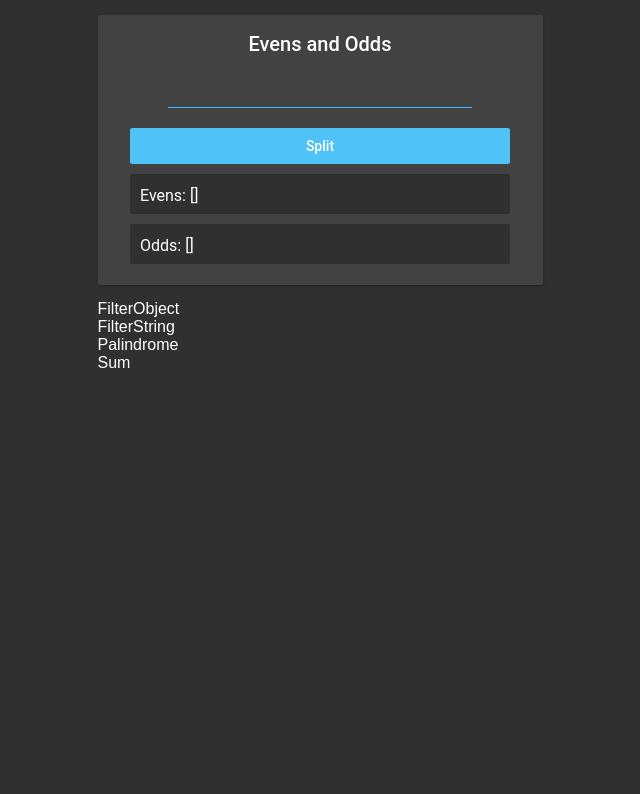
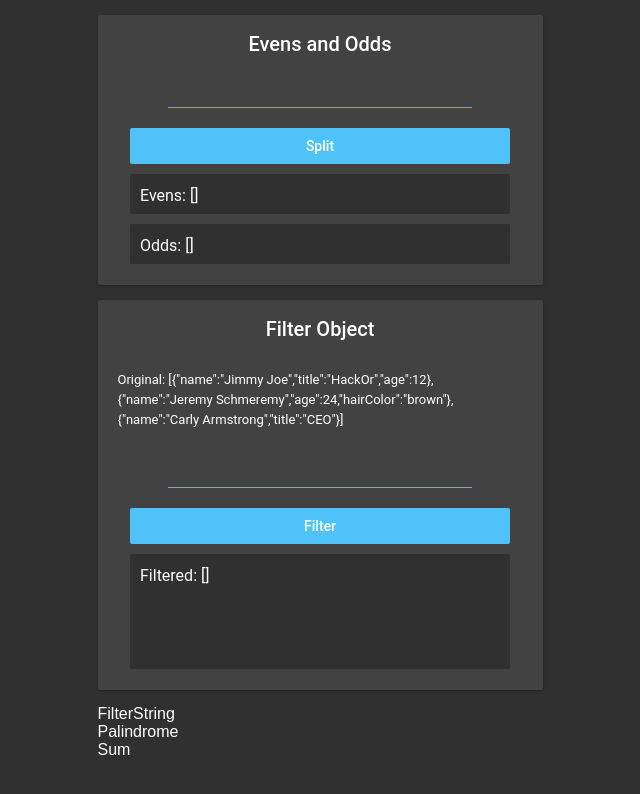
Before and after one commit to Jswens24/react-toy-problems-again, a React (Create React App) app: page / in a window 1280 px wide. Shown: the top 794 px of the page, without its empty margins (320-960 px from the left). Built offline with nearby package versions, Linux system fonts and the light colour scheme.

Commit message:
started filterobj

```diff
--- a/src/components/Topics/FilterObject.js
+++ b/src/components/Topics/FilterObject.js
@@ -1,8 +1,41 @@
-import React from 'react'
+import React, { useState } from 'react'
 
 const FilterObject = () => {
+    const [userInput, setUserInput] = useState('');
+    const [filteredArray, setFilteredArray] = useState([])
+    const [unFilteredArray, setUnfilteredArray] = useState([
+        {
+            "name": "Jimmy Joe",
+            "title": "HackOr",
+            "age": 12
+        },
+        {
+            "name": "Jeremy Schmeremy",
+            "age": 24,
+            "hairColor": "brown"
+        },
+        {
+            "name": "Carly Armstrong",
+            "title": "CEO",
+        }
+    ]);
+
+    const onClickHandler = () => {
+        const filter = [];
+        unFilteredArray.forEach(el => el.el.forEach(item => {
+            console.log(item);
+        }))
+    }
+
+
     return (
-        <div>FilterObject</div>
+        <div className='puzzleBox filterObjectPB'>
+            <h4>Filter Object</h4>
+            <span className='puzzleText'>Original: {JSON.stringify(unFilteredArray)}</span>
+            <input onChange={(e) => setUserInput(e.target.value)} className='inputLine' />
+            <button onClick={onClickHandler} className='confirmationButton'>Filter</button>
+            <span className='resultsBox filterObjectRB'>Filtered: {JSON.stringify(filteredArray)}</span>
+        </div>
     )
 }
 
```
